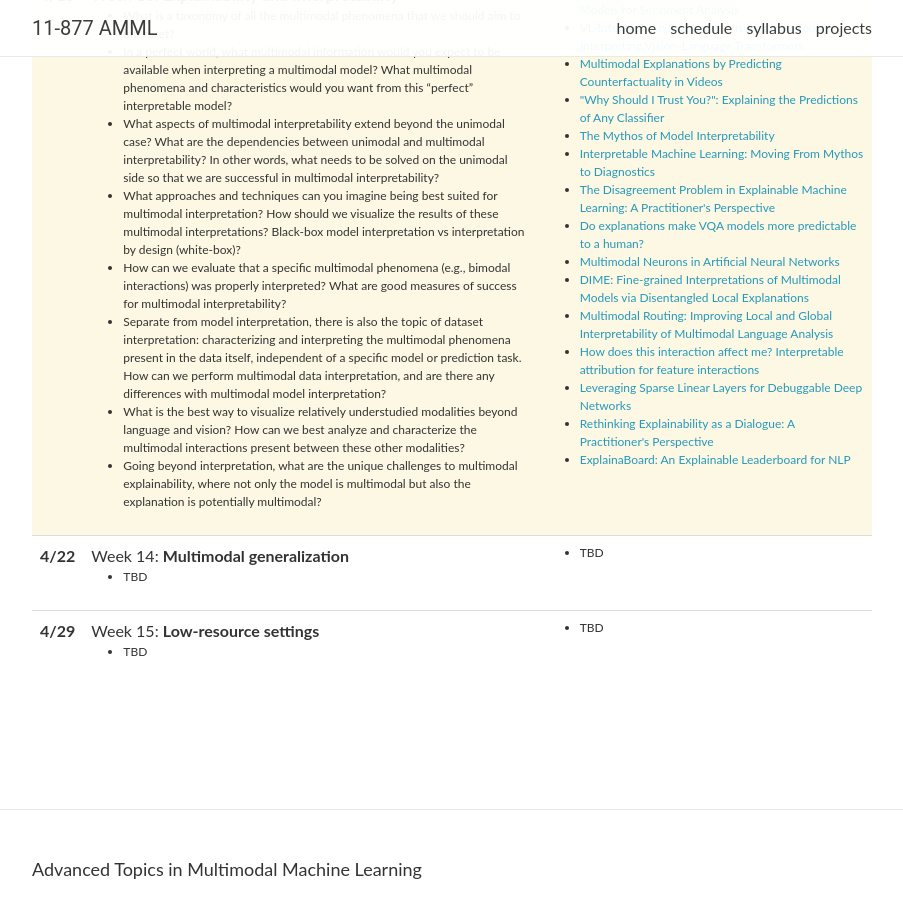
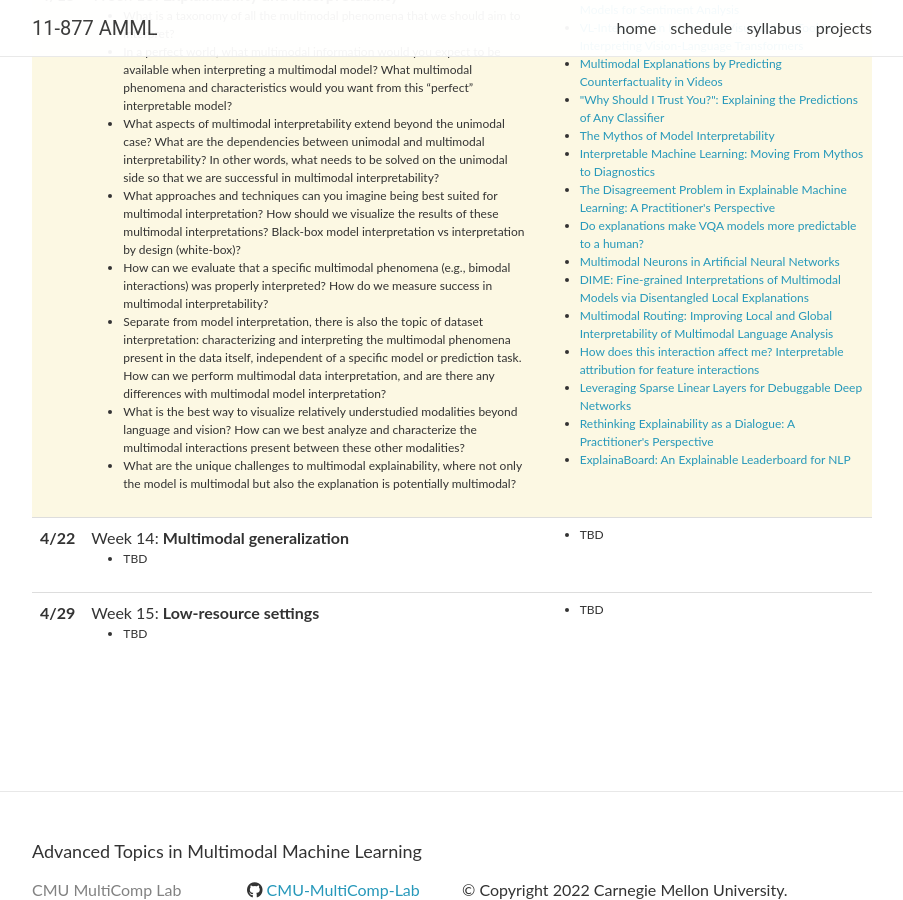
Before and after one commit to CMU-MultiComp-Lab/adv-mmml-course, a Jekyll site: the page built from _pages/schedule.md, in a window 1280 px wide and 900 px high, scrolled down 3987 px. Shown: the whole window, without its empty margins (188-1091 px from the left). Built offline with Jekyll 4.4.1, drawn with Linux system fonts in a browser that asks for light colours; nearby versions of some CDN libraries; comment, search, counter and statistics services are not loaded.

Commit message:
Update lectures.yml

```diff
--- a/_data/lectures.yml
+++ b/_data/lectures.yml
@@ -224,10 +224,10 @@
     - In a perfect world, what multimodal information would you expect to be available when interpreting a multimodal model? What multimodal phenomena and characteristics would you want from this “perfect” interpretable model? <br/>
     - What aspects of multimodal interpretability extend beyond the unimodal case? What are the dependencies between unimodal and multimodal interpretability? In other words, what needs to be solved on the unimodal side so that we are successful in multimodal interpretability? <br/>
     - What approaches and techniques can you imagine being best suited for multimodal interpretation? How should we visualize the results of these multimodal interpretations? Black-box model interpretation vs interpretation by design (white-box)? <br/>
-    - How can we evaluate that a specific multimodal phenomena (e.g., bimodal interactions) was properly interpreted? What are good measures of success for multimodal interpretability? <br/>
+    - How can we evaluate that a specific multimodal phenomena (e.g., bimodal interactions) was properly interpreted? How do we measure success in multimodal interpretability? <br/>
     - Separate from model interpretation, there is also the topic of dataset interpretation&#58; characterizing and interpreting the multimodal phenomena present in the data itself, independent of a specific model or prediction task. How can we perform multimodal data interpretation, and are there any differences with multimodal model interpretation? <br/>
     - What is the best way to visualize relatively understudied modalities beyond language and vision? How can we best analyze and characterize the multimodal interactions present between these other modalities? <br/>
-    - Going beyond interpretation, what are the unique challenges to multimodal explainability, where not only the model is multimodal but also the explanation is potentially multimodal? <br/>
+    - What are the unique challenges to multimodal explainability, where not only the model is multimodal but also the explanation is potentially multimodal? <br/>
   readings:
     - <a href="https://arxiv.org/abs/2107.08264">M2Lens&#58; Visualizing and Explaining Multimodal Models for Sentiment Analysis</a> <br/>
     - <a href="https://arxiv.org/abs/2203.17247">VL-InterpreT&#58; An Interactive Visualization Tool for Interpreting Vision-Language Transformers</a> <br/>
```
